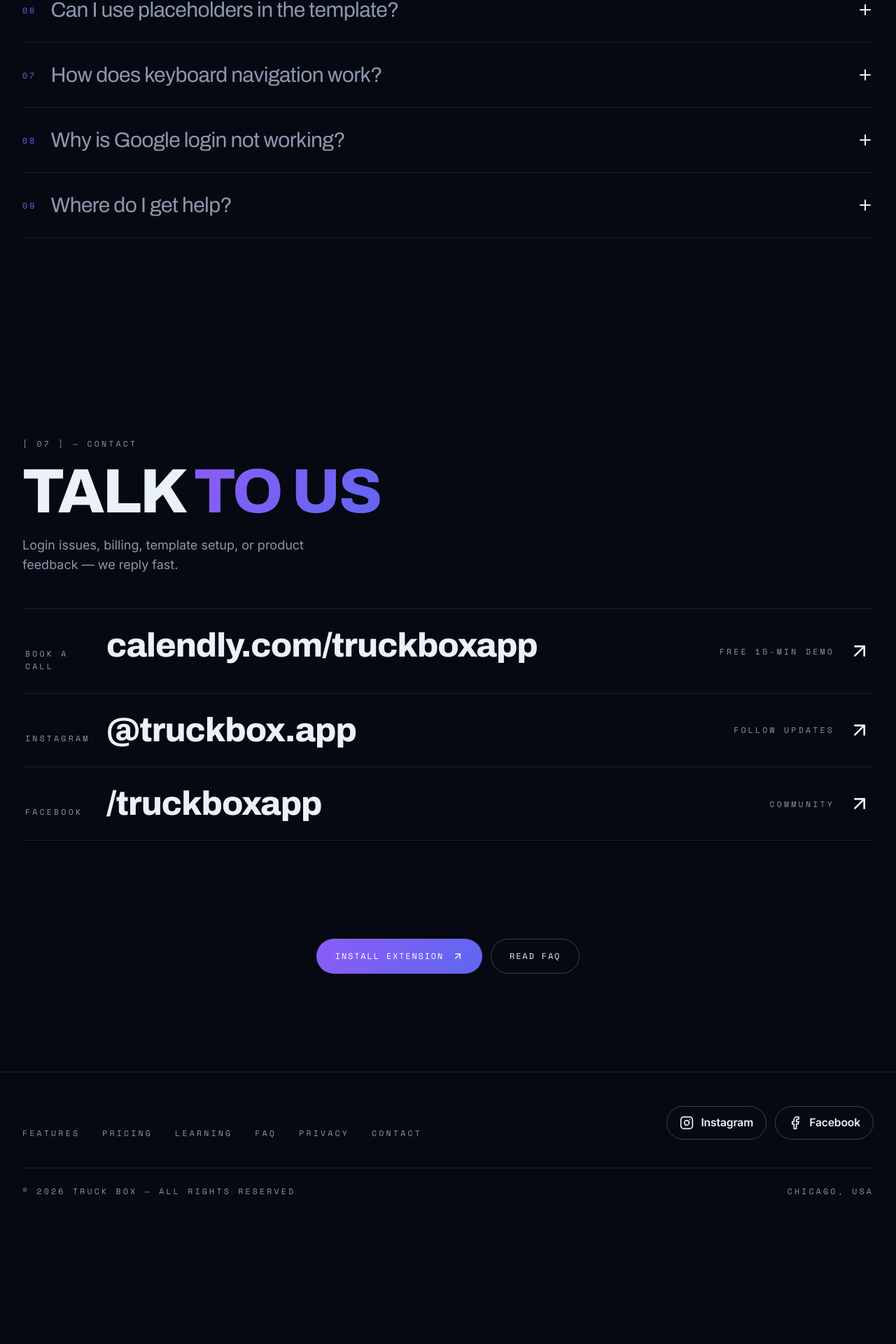
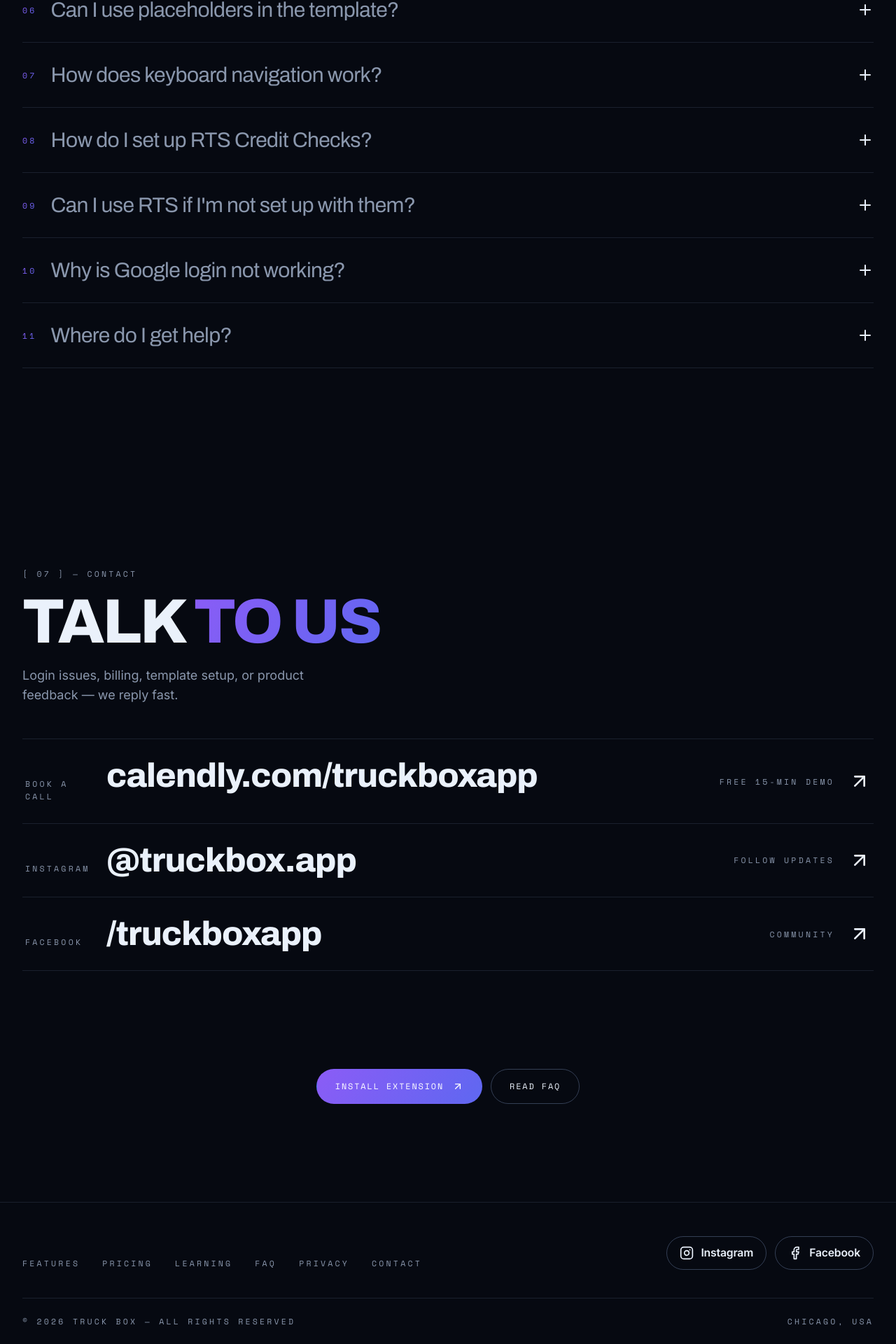
Before and after one commit to mng2214/truckbox-extension-landing, a React (Vite) app: page / in a window 1280 px wide. Shown: the part 9432-11352 px from the top of the page at 70% size. Before the commit the page ends 11142 px from the top, so only its background shows below. Built offline with nearby package versions, Linux system fonts and the light colour scheme.

Commit message:
clean up

```diff
--- a/src/App.tsx
+++ b/src/App.tsx
@@ -2188,6 +2188,25 @@
     ),
   },
   {
+    q: "How do I set up RTS Credit Checks?",
+    a: (
+        <p>
+          Open the TruckBox extension, go to the <strong>Factoring</strong> tab, select <strong>RTS</strong>,
+          and click <strong>Login</strong>. After signing in to your RTS account,
+          you'll be able to use RTS Credit Checks directly from the DAT load board.
+        </p>
+    ),
+  },
+  {
+    q: "Can I use RTS if I'm not set up with them?",
+    a: (
+        <p>
+          No. To use this feature, you must already have an active account with RTS Financial.
+          If you're not currently set up with RTS, you'll need to contact them first.
+        </p>
+    ),
+  },
+  {
     q: "Why is Google login not working?",
     a: (
       <p>
@@ -2591,7 +2610,10 @@
 export function Footer() {
   return (
     <footer style={{ borderTop: "1px solid var(--line)" }}>
-      <div className="ed-container pt-16 pb-28">
+      <div
+        className="ed-container pt-16"
+        style={{ paddingBottom: "max(8rem, calc(env(safe-area-inset-bottom) + 4rem))" }}
+      >
 
         <div className="mt-12 grid gap-8 md:grid-cols-[1fr_auto] md:items-end">
           <div className="flex flex-wrap gap-x-8 gap-y-3">
```
